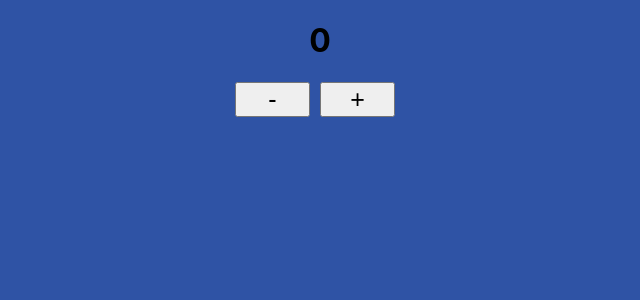
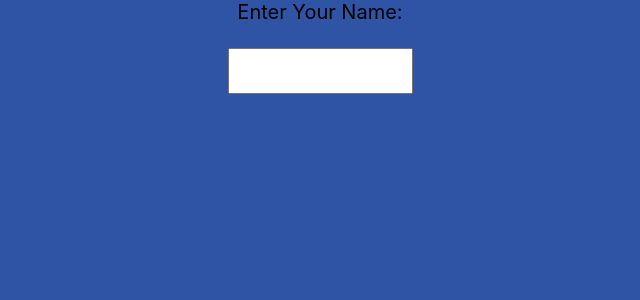
Before and after one commit to jatinnkumar/REACT-LEARNING, a React (Create React App) app: page / in a window 1280 px wide. Shown: the top 300 px of the page, without its empty margins (320-960 px from the left). Built offline with nearby package versions, Linux system fonts and the light colour scheme.

Commit message:
Use Of useRef...

```diff
--- a/src/App.js
+++ b/src/App.js
@@ -1,16 +1,14 @@
-import React from 'react';
-import { useSelector } from 'react-redux';
-import { useDispatch } from 'react-redux';
-import { incNumber, decNumber } from './actions';
+import React, { useRef, useEffect } from 'react';
 
 const App = () => {
-    const myState = useSelector((state) => { return state.number });
-    const dispatch = useDispatch();
+    const elem = useRef();
+    useEffect(() => {
+        elem.current.focus();
+    })
     return (
         <>
-            <h1>{myState}</h1>
-            <button onClick={() => { dispatch(decNumber(1)) }}>-</button>
-            <button onClick={() => { dispatch(incNumber(1)) }}>+</button>
+            <label for="refInput">Enter Your Name:</label><br />
+            <input ref={elem} id="refInput" type="text" />
         </>
     );
 }
--- a/src/index.css
+++ b/src/index.css
@@ -224,3 +224,12 @@ button {
   font-size: 25px;
   margin-right: 10px;
 }
+
+input#refInput {
+  height: 40px;
+  margin-top: 24px;
+}
+
+label {
+  font-size: 20px;
+}
```
